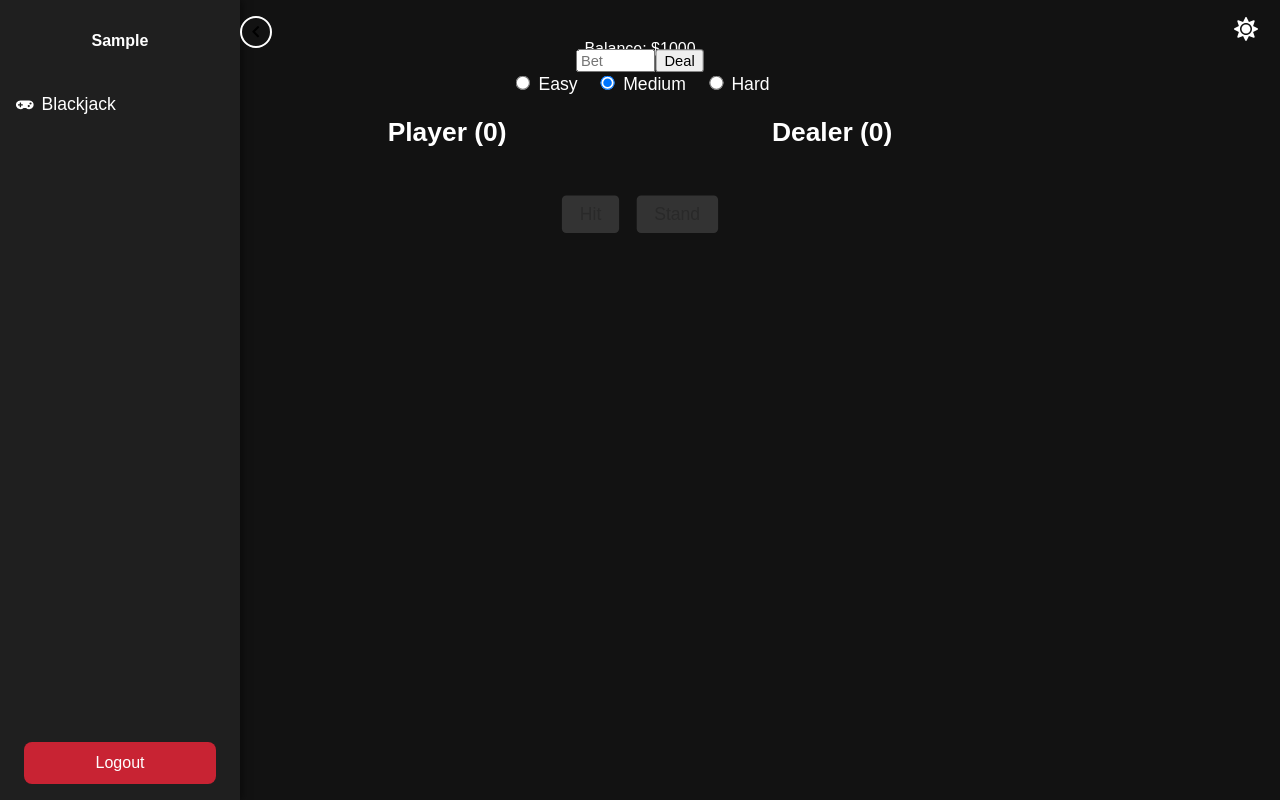
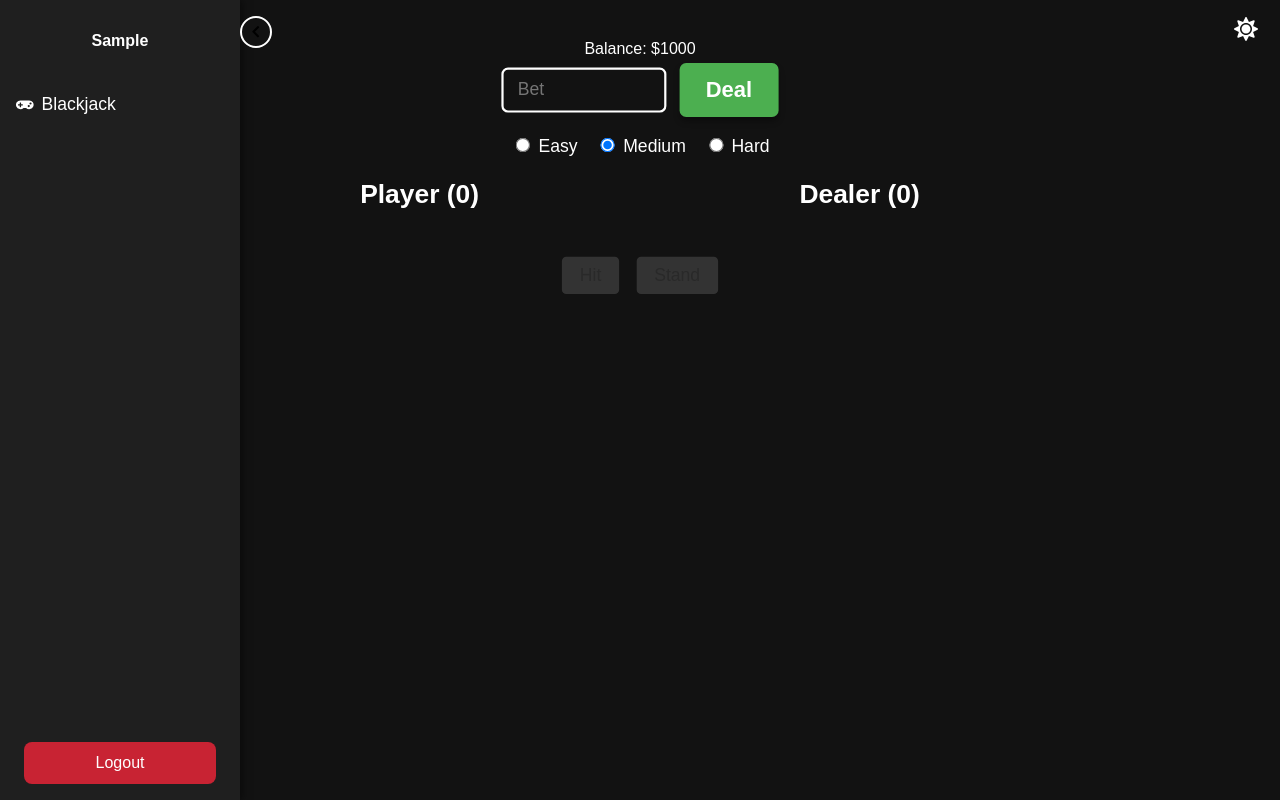
Before and after one commit to MalekMansour/CasinoFun, a React (Create React App) app in the folder games/blackjack/: page / in a window 1280 px wide. Both pictures are taken after typing "Sample" into the empty fields and a click on the button "Create". Built offline with nearby package versions, Linux system fonts and the light colour scheme.

Commit message:
Update index.css

```diff
--- a/games/blackjack/src/index.css
+++ b/games/blackjack/src/index.css
@@ -92,13 +92,14 @@ body.light-mode {
 
 /* ─── Main Content ───────────────────────────────────────────────────── */
 .main-content {
-  transition: none;
   padding: 2rem;
+  /* no margin shift when sidebar toggles */
 }
 
 /* ─── Centered Game Container ───────────────────────────────────────── */
 .game-area {
-  max-width: 700px;
+  max-width: 800px;
+  width: 90vw;
   margin: 0 auto;
   transform: scale(1.1);
 }
@@ -106,7 +107,7 @@ body.light-mode {
 /* ─── Layout ─────────────────────────────────────────────────────────── */
 .main-menu,
 .game {
-  max-width: 700px;
+  max-width: 800px;
   margin: auto;
 }
 .tables {
@@ -164,19 +165,47 @@ body.light-mode {
   cursor: not-allowed;
 }
 
-/* ─── Deal Button (Bet Form) ────────────────────────────────────────── */
-.bank button {
-  background: #28a745;
-  color: white;
-  font-size: 1.5rem;
-  padding: 1rem 2rem;
-  border-radius: 8px;
+/* ─── BetForm ───────────────────────────────────────────────────────── */
+.bet-form {
+  display: flex;
+  justify-content: center;
+  align-items: center;
+  margin: 1rem 0;
+}
+.bet-input {
+  width: 120px;
+  padding: 0.6rem 0.8rem;
+  font-size: 1rem;
+  border: 2px solid var(--card-border-color);
+  border-radius: 6px;
+  background: var(--bg-color);
+  color: var(--text-color);
+  outline: none;
+  transition: border-color 0.2s;
+}
+.bet-input:focus {
+  border-color: #4caf50;
+}
+.btn-deal {
+  margin-left: 0.75rem;
+  padding: 0.8rem 1.5rem;
+  font-size: 1.25rem;
+  font-weight: bold;
   border: none;
-  box-shadow: 0 6px 8px rgba(0,0,0,0.3);
-  transition: transform 0.1s ease;
+  border-radius: 6px;
+  background: #4caf50;
+  color: #fff;
+  cursor: pointer;
+  box-shadow: 0 4px 6px rgba(0,0,0,0.3);
+  transition: transform 0.1s, background 0.2s;
 }
-.bank button:hover {
-  transform: scale(1.1);
+.btn-deal:hover {
+  background: #43a047;
+  transform: scale(1.05);
+}
+.btn-deal:active {
+  background: #388e3c;
+  transform: scale(0.98);
 }
 
 /* ─── Difficulty & Message ───────────────────────────────────────────── */
@@ -189,7 +218,7 @@ body.light-mode {
   font-size: 1.25rem;
 }
 
-/* ─── Bank & Betting UI ──────────────────────────────────────────────── */
+/* ─── Bank & Betting UI (legacy) ─────────────────────────────────────── */
 .bank {
   margin-bottom: 1rem;
 }
@@ -233,6 +262,7 @@ body.light-mode {
   cursor: pointer;
 }
 
+/* ─── Save Entry & Delete ───────────────────────────────────────────── */
 .save-entry {
   display: flex;
   align-items: center;
```
